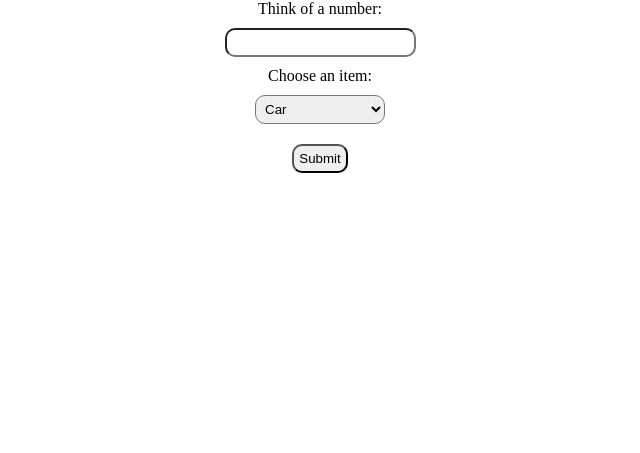
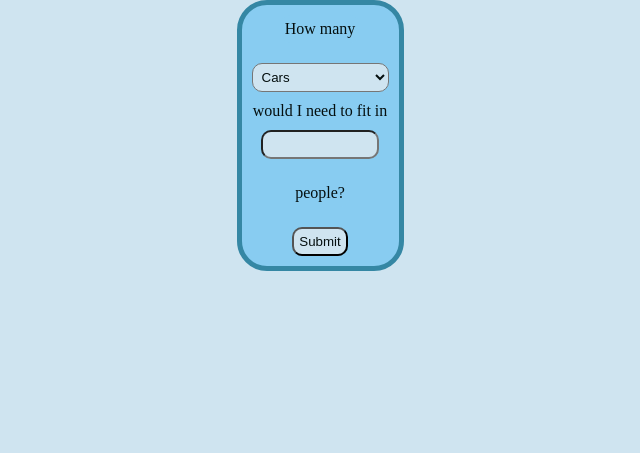
Before and after one commit to lucywho/Peopleiser, a PHP site: page / in a window 1280 px wide. Shown: the top 453 px of the page, without its empty margins (320-960 px from the left). Run offline with PHP 8.4, Linux system fonts and the light colour scheme.

Commit message:
cleans up plurals, adds styling, fixes calculation

```diff
--- a/index.html
+++ b/index.html
@@ -12,43 +12,39 @@
         <title>TimsCounter</title>
     </head>
     <body>
-
-        <form >
-            <label for="user_num">Think of a number:</label>
+        <form>
+            <label for="user_item">How many </label>
+            <select name="user_item" id="useritem">
+                <option value="car">Cars</option>
+                <option value="bus">Buses</option>
+                <option value="Boeing747">Boeing 747s</option>
+                <option value="OlympiaStadion">Olympia Stadions</option>
+            </select>
+            <p>would I need to fit in</p>
             <input
                 type="number"
                 id="usernum"
                 name="user_num"
                 min="0"
+                max="100000001"
                 oninput="validity.valid||(value='');"
             />
+            <label for="user_num">people?</label>
 
-            <label for="user_item">Choose an item:</label>
-
-            <select name="user_item" id="useritem">
-                <option value="car">Car</option>
-                <option value="bus">Bus</option>
-                <option value="Boeing747">Boeing 747</option>
-                <option value="OlympiaStadion">Olympia Stadion</option>
-            </select>
-
-            <input type="button" value="Submit" onclick="calcCapacity('usernum', 'useritem');"/>
+            <input
+                type="button"
+                value="Submit"
+                onclick="calcCapacity('usernum', 'useritem');"
+            />
         </form>
-
 
         <div class="display-modal">
             <div class="modal-x">
                 <p class="X">X</p>
-                </div>
-                <div class="results">
-
-                </div>
-                <div id="pic">
-                    <div class="img"></div>
-                </div>
             </div>
+            <div class="results"></div>
+            <div id="pic"></div>
         </div>
-
     </body>
 
     <script src="https://code.jquery.com/jquery-3.3.1.min.js"></script>
--- a/script.js
+++ b/script.js
@@ -1,49 +1,110 @@
 console.log("script connected", $);
 let vehicles = [
-    { name: "car", capacity: 5, image: "assets/car.jpg" },
-    { name: "bus", capacity: 60, image: "assets/berlinbus.png" },
+    { name: "car", capacity: 4, image: "assets/car.jpg" },
+    { name: "bus", capacity: 55, image: "assets/berlinbus.png" },
     { name: "Boeing747", capacity: 500, image: "assets/boeing747.jpg" },
     { name: "OlympiaStadion", capacity: 75000, image: "assets/olympstad.jpg" },
 ];
 
 function calcCapacity() {
+    if ($(".display-modal").hasClass("vis")) {
+        $(".display-modal").removeClass("vis");
+        $("#pic").empty();
+    }
+
     let people = $("#usernum").val();
     let vehicle = $("#useritem").val();
     let vCap = vehicles.find((item) => item.name === vehicle).capacity;
     let vPic = vehicles.find((item) => item.name === vehicle).image;
     let result;
-
     let pics;
+    let seats;
 
     $(".display-modal").addClass("vis");
 
     if (!people || people == 0) {
         $(".results").html(`please choose a number`);
     } else {
-        let quotient = Math.floor(people / vCap);
+        let quotient = people / vCap;
         let remainder = people % vCap;
-        //result = +(people / vCap).toFixed(2);
-        result = quotient;
+        result = Math.ceil(quotient);
 
-        let space = vCap - remainder;
+        let leftover = vCap - remainder;
 
+        if (leftover === vCap) {
+            space = 0;
+        } else {
+            space = leftover;
+        }
+
+        if (space == 1) {
+            seats = "seat";
+        } else {
+            seats = "seats";
+        }
+
+        if (result === 1) {
+            if (people == 1) {
+                $(".results").html(
+                    people +
+                        " person will fit into " +
+                        result +
+                        " " +
+                        vehicle +
+                        " with " +
+                        space +
+                        " " +
+                        seats +
+                        " left over"
+                );
+            } else {
                 $(".results").html(
                     people +
                         " people will fit into " +
                         result +
                         " " +
                         vehicle +
-                "(s)" +
                         " with " +
                         space +
-                " space(s) left over"
+                        " " +
+                        seats +
+                        " left over"
                 );
+            }
+        } else {
+            if (vehicle == "bus") {
+                $(".results").html(
+                    people +
+                        " people will fit into " +
+                        result +
+                        " " +
+                        vehicle +
+                        "es with " +
+                        space +
+                        " " +
+                        seats +
+                        " left over"
+                );
+            } else {
+                $(".results").html(
+                    people +
+                        " people will fit into " +
+                        result +
+                        " " +
+                        vehicle +
+                        "s with " +
+                        space +
+                        " " +
+                        seats +
+                        " left over"
+                );
+            }
+        }
 
-        //Note number to equal output of capacity calculations
         let number = result;
         for (var i = 0; i < number; i++) {
             pics = "<img src='" + vPic + "'/>";
-            $("#pic .img").append(pics);
+            $("#pic").append(pics);
         }
     }
 }
--- a/style.css
+++ b/style.css
@@ -1,6 +1,12 @@
 * {
     margin: 0;
     padding: 0;
+    background-color: #cfe4f0;
+    color: #050f0f;
+}
+
+p {
+    background-color: #88ccf1;
 }
 
 form {
@@ -8,24 +14,39 @@ form {
     flex-direction: column;
     justify-content: space-evenly;
     align-items: center;
+    background-color: #88ccf1;
+    margin: auto;
+    width: fit-content;
+    border: #3587a4 5px solid;
+    border-radius: 30px;
 }
 
 input,
-select {
+select,
+label {
     border-radius: 10px;
     margin: 10px;
     padding: 5px;
 }
 
+label {
+    background-color: #88ccf1;
+}
+
 .display-modal {
-    border: green 2px solid;
+    border: #3587a4 5px solid;
+    background-color: #88ccf1;
+    border-radius: 10px;
+
     display: flex;
     flex-direction: column;
     visibility: hidden;
+    justify-content: space-between;
     align-items: center;
     width: 90%;
     min-height: 20vh;
     margin: auto;
+    margin-top: 1%;
 }
 
 .vis {
```
Also changed, not shown: other parts of style.css (+17 -8 lines). Lines whose indentation alone changed are shown as unchanged.
